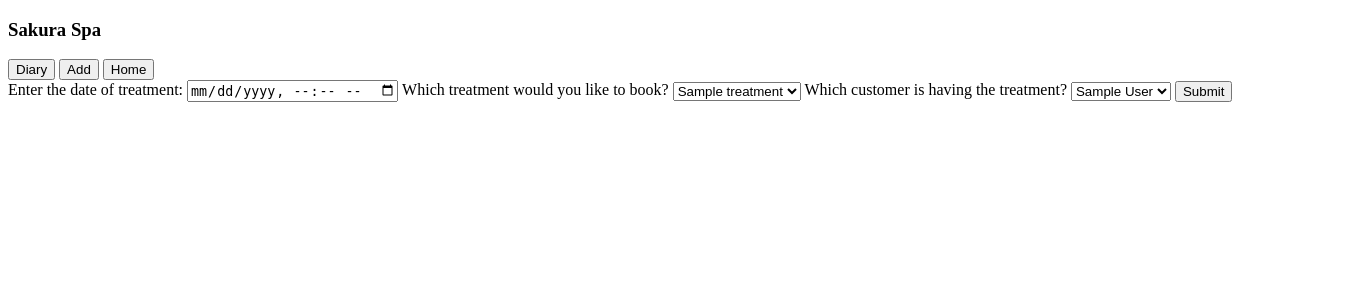
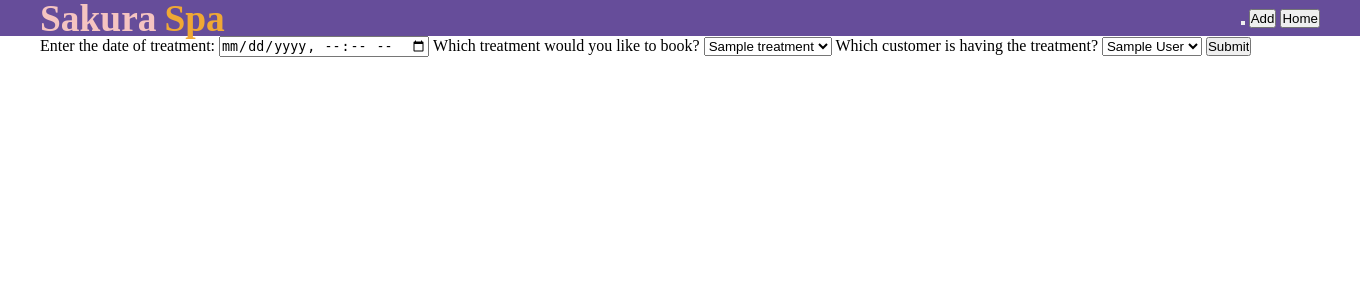
Before and after one commit to JoshNBooker/Sakura_Spa_booking_app, a Flask app: page /bookings/new in a window 1360 px wide. Shown: the top 300 px of the page. Run offline with Flask 3, Linux system fonts and the light colour scheme; tables that the repository leaves empty hold one stand-in row (values such as "Sample post").

Commit message:
started working on styling of nav bar

```diff
--- a/static/style.css
+++ b/static/style.css
@@ -1,3 +1,45 @@
+* {
+    margin: 0;
+    padding: 0;
+}
+
+/* container */
+
+.container {
+    max-width: 80rem;
+    margin: 0 auto;
+    padding: 0 2rem;
+    width: 100%;
+}
+
+/* nav bar */
+.nav_bar_background_color {
+    background-color: #664d9a;
+    height: 2.25rem;
+}
+
+.nav_bar {
+    display: flex;
+    justify-content: space-between;
+    height: 2.25rem;
+    align-items: center;
+}
+
+.logo {
+    font-family: Kolker Brush;
+    font-size: xx-large;
+    color: #f5c4c1;
+}
+
+.logo__span{
+    color: #f0a834;
+    margin: 0.5rem;
+}
+
+
+
+/* dropdown button */
+
 .dropdown {
     position: relative;
     display: inline-block;
--- a/templates/base.jinja
+++ b/templates/base.jinja
@@ -3,17 +3,24 @@
 <head>
     <meta charset="UTF-8">
     <meta name="viewport" content="width=device-width, initial-scale=1.0">
+    <link rel="stylesheet" href="{{ url_for('static', filename='style.css') }}"/>
     <title>{{ title }}</title>
 </head>
-<body>
-    <header>
-        <div class="logo"><h3>Sakura <span class="logo__span">Spa</span></h3></div>
-        <a href="/bookings"><button class="header__button">Diary</button></a>
-        <a href="/bookings/new"><button class="header__button">Add</button></a>
-        <a href="/"><button class="header_button">Home</button></a>
-    </header>
+<div class="nav_bar_background_color">
+    <div class="container">
+        <body>
+            <header class="nav_bar">
+                <div class="logo"><h3>Sakura<span class="logo__span">Spa</span></h3></div>
+                <div class="nav__links">
+                    <a href="/bookings"><button class="header__button"><i class="fa-solid fa-book"></i></button></a>
+                    <a href="/bookings/new"><button class="header__button">Add</button></a>
+                    <a href="/"><button class="header_button">Home</button></a>
+                </div>
+            </header>
+        </body>
+    </div>
+</div>
     <div class="container">{% block content %}
 
     {% endblock %}</div>
-</body>
 </html>
--- a/templates/bookings/new.jinja
+++ b/templates/bookings/new.jinja
@@ -5,6 +5,7 @@
     <meta charset="UTF-8">
     <meta name="viewport" content="width=device-width, initial-scale=1.0">
     <title>{{ title }}</title>
+    <link rel="stylesheet" href="{{ url_for('static', filename='style.css') }}"/>
 </head>
 <body>
     <form action="/bookings" method="post">
--- a/templates/index.jinja
+++ b/templates/index.jinja
@@ -1,5 +1,4 @@
 {% extends 'base.jinja' %}
-
 <!DOCTYPE html>
 <html lang="en">
 <head>
```
Also changed, not shown: templates/bookings/diary.jinja (+5 -5 lines), Fonts/Niagato.otf (added).
